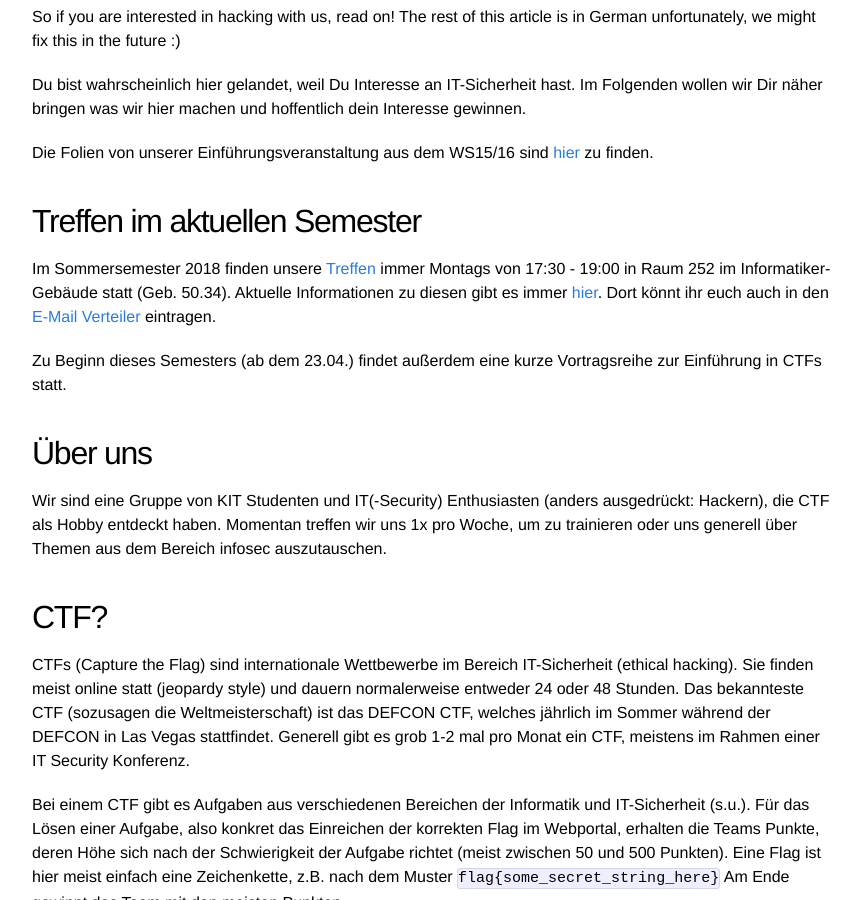
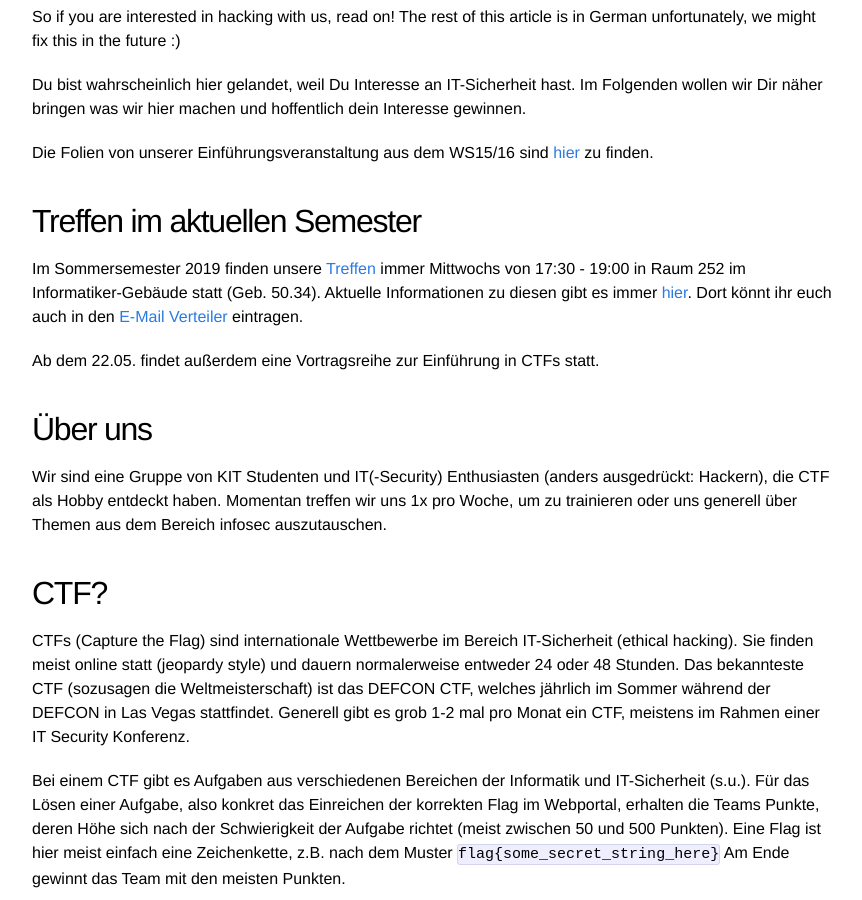
Before and after one commit to kitctf/www, a Jekyll site: the page built from about.md, in a window 1280 px wide and 900 px high, scrolled down 309 px. Shown: the whole window, without its empty margins (208-1070 px from the left). Built offline with Jekyll 4.4.1, drawn with Linux system fonts in a browser that asks for light colours.

Commit message:
update about page

```diff
--- a/about.md
+++ b/about.md
@@ -18,11 +18,11 @@ Die Folien von unserer Einführungsveranstaltung aus dem WS15/16 sind [hier](htt
 
 ## Treffen im aktuellen Semester
 
-Im Sommersemester 2018 finden unsere [Treffen](http://crypto.iti.kit.edu/index.php?id=kitctf) immer Montags von 17:30 - 19:00 in Raum 252 im Informatiker-Gebäude statt (Geb. 50.34).
+Im Sommersemester 2019 finden unsere [Treffen](http://crypto.iti.kit.edu/index.php?id=kitctf) immer Mittwochs von 17:30 - 19:00 in Raum 252 im Informatiker-Gebäude statt (Geb. 50.34).
 Aktuelle Informationen zu diesen gibt es immer [hier](http://crypto.iti.kit.edu/index.php?id=kitctf).
 Dort könnt ihr euch auch in den [E-Mail Verteiler](https://lists.ira.uni-karlsruhe.de/mailman/listinfo/kitctf) eintragen.
 
-Zu Beginn dieses Semesters (ab dem 23.04.) findet außerdem eine kurze Vortragsreihe zur Einführung in CTFs statt.
+Ab dem 22.05. findet außerdem eine Vortragsreihe zur Einführung in CTFs statt.
 
 ## Über uns
 Wir sind eine Gruppe von KIT Studenten und IT(-Security) Enthusiasten (anders ausgedrückt: Hackern), die CTF als Hobby entdeckt haben.
```
